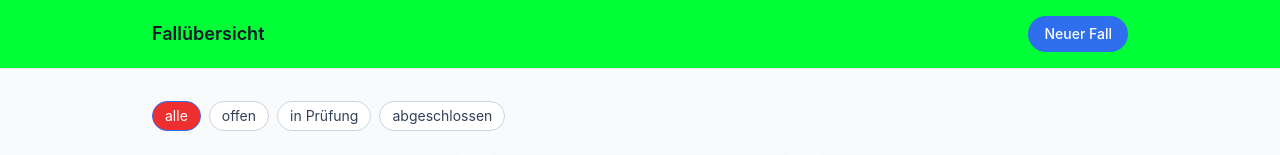
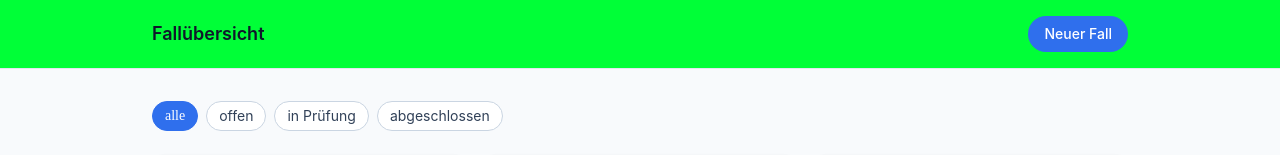
Before and after one commit to agent-x11/figma-code-layer-demo, a React (Vite) app: page / in a window 1280 px wide. Shown: the top 155 px of the page. Built offline with nearby package versions, Linux system fonts and the light colour scheme; a web font is replaced by a local one.

Commit message:
Restore active filter design
Co-Authored-By: figma[bot] <198110074+figma[bot]@users.noreply.github.com>
Figma-Prompt-ID: 30
Figma-Session-ID: 867c1037-86bd-452b-b91f-6a258f4f7224

```diff
--- a/src/App.jsx
+++ b/src/App.jsx
@@ -69,7 +69,7 @@ export default function App() {
               onClick={() => setFilter(f)}
               className={`rounded-full border px-3 py-1 text-sm ${
                 filter === f
-                  ? 'border-brand-500 bg-[#ED2F2F] text-white'
+                  ? "border-brand-500 bg-brand-500 font-['Inter:Regular'] font-normal leading-5 text-white"
                   : 'border-slate-300 bg-white text-slate-700 hover:bg-slate-100'
               }`}
             >
--- a/src/index.css
+++ b/src/index.css
@@ -1,4 +1,11 @@
 @import "tailwindcss";
+
+@font-face {
+  font-family: "Inter:Regular";
+  src: url("https://static.figma.com/font/Inter_1") format("woff2");
+  font-style: normal;
+  font-weight: 400;
+}
 
 @theme {
   --color-brand-50: #eef6ff;
```
